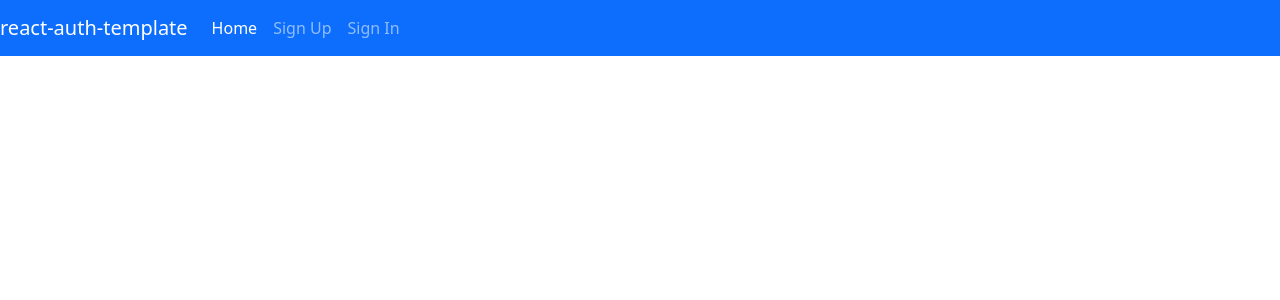
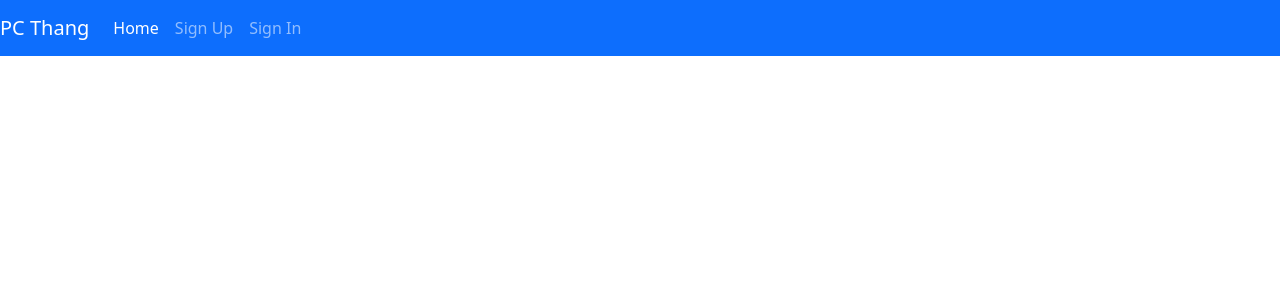
Before and after one commit to jgiang15/Pc-Thang, a React (Create React App) app: page / in a window 1280 px wide. Shown: the top 300 px of the page. Built offline with nearby package versions, Linux system fonts and the light colour scheme.

Commit message:
added to the header

```diff
--- a/src/components/Header/Header.js
+++ b/src/components/Header/Header.js
@@ -5,6 +5,8 @@ import { Link, NavLink } from 'react-router-dom'
 
 const authenticatedOptions = (
   <Fragment>
+    <NavLink to='/posts' className='nav-link'>PC Posts</NavLink>
+    <NavLink to='/create-posts' className='nav-link'>Create Post</NavLink>
     <NavLink to='/change-password' className='nav-link'>Change Password</NavLink>
     <NavLink to='/sign-out' className='nav-link'>Sign Out</NavLink>
   </Fragment>
@@ -26,7 +28,7 @@ const alwaysOptions = (
 const Header = ({ user }) => (
   <Navbar bg='primary' variant='dark' expand='md'>
     <Navbar.Brand>
-      <Link to='/' style={{ color: '#FFF', textDecoration: 'none' }}>react-auth-template</Link>
+      <Link to='/' style={{ color: '#FFF', textDecoration: 'none' }}>PC Thang</Link>
     </Navbar.Brand>
     <Navbar.Toggle aria-controls='basic-navbar-nav' />
     <Navbar.Collapse id='basic-navbar-nav'>
```
